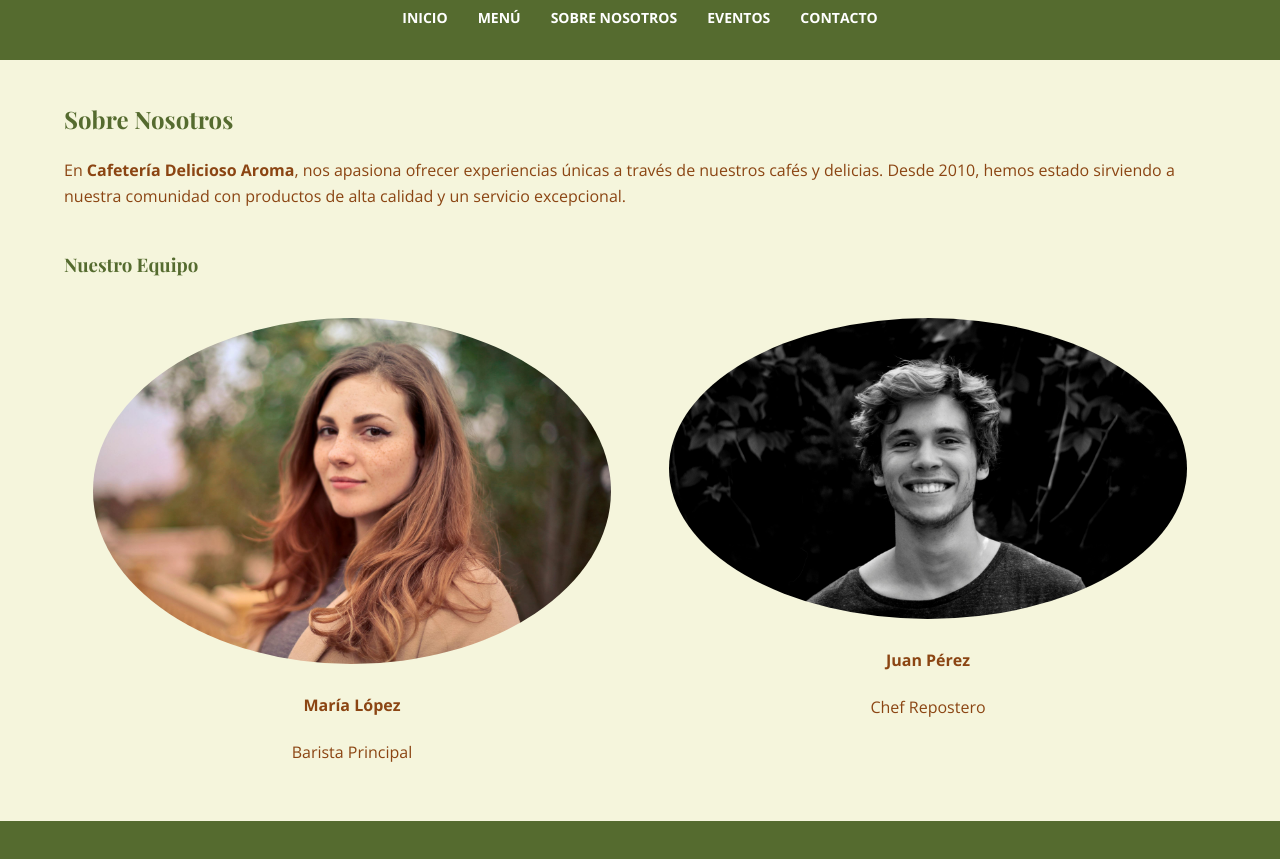
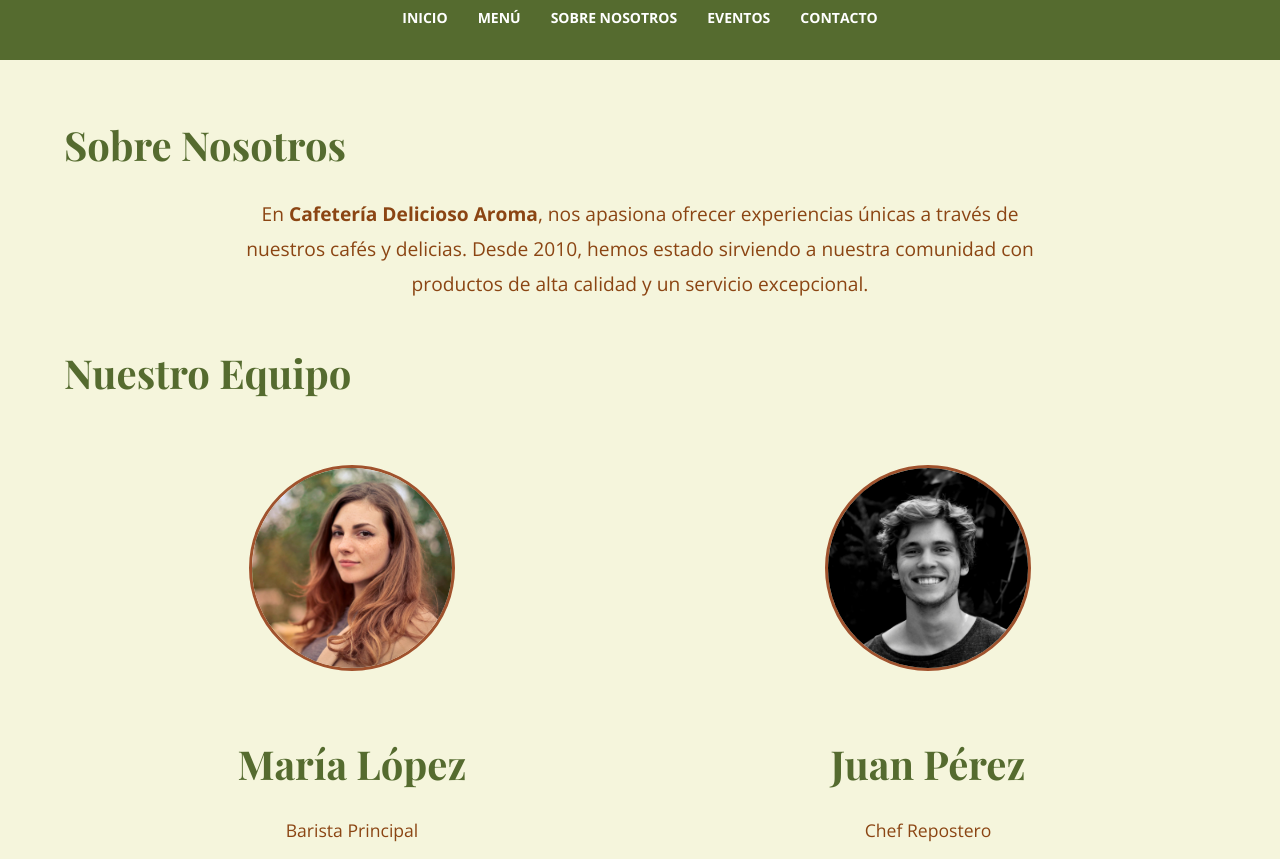
Before and after one commit to v1ct0r136/cafeteria-page, a plain HTML site: page sobre-nosotros.html in a window 1280 px wide. Shown: the part 93-952 px from the top of the page. Drawn offline with nearby package versions, Linux system fonts and the light colour scheme.

Commit message:
Pagina Finalizada

```diff
--- a/sobre-nosotros.html
+++ b/sobre-nosotros.html
@@ -32,22 +32,22 @@
 
     <section id="sobre-nosotros">
         <div class="container">
-            <h2>Sobre Nosotros</h2>
+            <h2 class="container-historia-title">Sobre Nosotros</h2>
             <div class="historia">
-                <p>En <strong>Cafetería Delicioso Aroma</strong>, nos apasiona ofrecer experiencias únicas a través de nuestros cafés y delicias. Desde 2010, hemos estado sirviendo a nuestra comunidad con productos de alta calidad y un servicio excepcional.</p>
+                <p class="container-historia-text">En <strong>Cafetería Delicioso Aroma</strong>, nos apasiona ofrecer experiencias únicas a través de nuestros cafés y delicias. Desde 2010, hemos estado sirviendo a nuestra comunidad con productos de alta calidad y un servicio excepcional.</p>
             </div>
             <div class="equipo">
-                <h3>Nuestro Equipo</h3>
+                <h3 class="container-historia-title">Nuestro Equipo</h3>
                 <div class="equipo-grid">
                     <div class="miembro">
                         <img src="images/women.jpg" alt="María López">
-                        <h4>María López</h4>
-                        <p>Barista Principal</p>
+                        <h4 class="container-historia-title">María López</h4>
+                        <p class="container-historia-text">Barista Principal</p>
                     </div>
                     <div class="miembro">
                         <img src="images/men.jpg" alt="Juan Pérez">
-                        <h4>Juan Pérez</h4>
-                        <p>Chef Repostero</p>
+                        <h4 class="container-historia-title">Juan Pérez</h4>
+                        <p class="container-historia-text">Chef Repostero</p>
                     </div>
                 </div>
             </div>
--- a/styles.css
+++ b/styles.css
@@ -22,9 +22,18 @@ body {
     flex: 1; /* Hace que el contenido ocupe el espacio restante */
 }
 
-h2, h3 {
+.hero-container-text {
+    color: #A0522D;
+}
+
+h1, h2, h3 {
     font-family: 'Playfair Display', serif;
     color: #556B2F;
+}
+
+h1 {
+    font-size: 3em;
+    margin: 0;
 }
 
 a {
@@ -261,7 +270,7 @@ footer {
     background-color: #556B2F;
     color: white;
     text-align: center;
-    padding: 20px 0;
+    padding: 8px 0; /* Más compacto */
     margin-top: auto; /* Empuja el footer hacia abajo */
 }
 
@@ -305,12 +314,30 @@ footer a:hover {
 /* Estilos para Sobre Nosotros */
 .historia {
     margin-bottom: 40px;
+    text-align: center;
+}
+
+.container-historia-title {
+    font-size: 2.5em; /* Tamaño del título principal */
+    color: #556B2F;
+    margin-bottom: 20px;
+    font-family: 'Playfair Display', serif;
+}
+
+.container-historia-text {
+    font-size: 1.2em; /* Tamaño del texto descriptivo */
+    color: #8B4513;
+    line-height: 1.8;
+    max-width: 800px;
+    margin: 0 auto;
+    padding: 0 20px;
 }
 
 .equipo-grid {
     display: flex;
     justify-content: space-around;
     flex-wrap: wrap;
+    margin-top: 40px;
 }
 
 .miembro {
@@ -319,10 +346,25 @@ footer a:hover {
     text-align: center;
 }
 
+.miembro h3 {
+    font-size: 1.5em; /* Tamaño del nombre del miembro */
+    color: #556B2F;
+    margin: 15px 0 10px;
+    font-family: 'Playfair Display', serif;
+}
+
+.miembro p {
+    font-size: 1.1em; /* Tamaño del rol o descripción del miembro */
+    color: #8B4513;
+    line-height: 1.6;
+}
+
 .miembro img {
-    width: 100%;
+    width: 200px; /* Tamaño fijo para las imágenes */
+    height: 200px; /* Tamaño fijo para las imágenes */
     border-radius: 50%;
-    height: auto; /* Mantiene la proporción de la imagen */
+    object-fit: cover; /* Mantiene la proporción sin distorsión */
+    border: 3px solid #A0522D; /* Borde decorativo */
 }
 
 /* Estilos para Eventos */
```
Also changed, not shown: index.html (+4 -2 lines), 1 other file.
